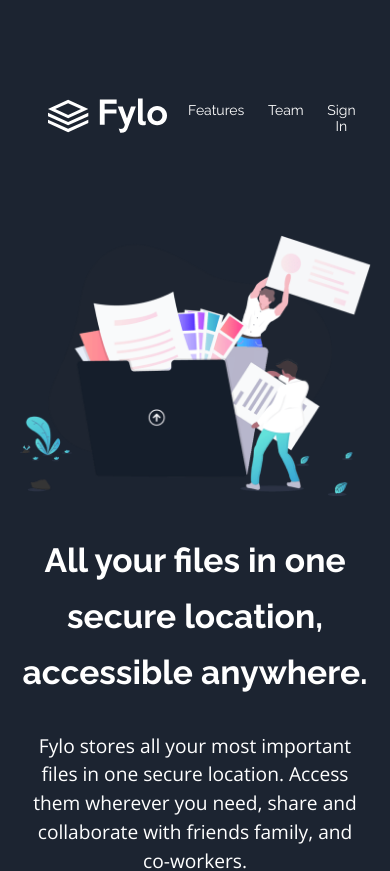
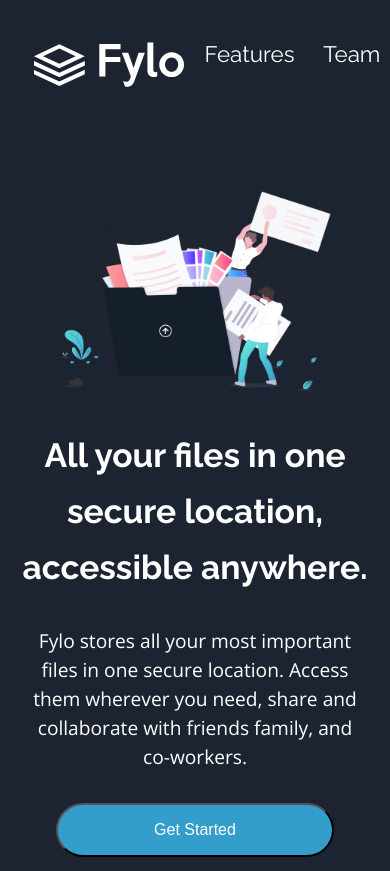
Before and after one commit to jskrnqwerty/frontend-mentor-fylo, a React (Vite) app: page / in a window 390 px wide. Shown: the top 871 px of the page. Built offline with nearby package versions, Linux system fonts and the light colour scheme.

Commit message:
mobile header

```diff
--- a/src/scss/abstracts/_media-sizes.scss
+++ b/src/scss/abstracts/_media-sizes.scss
@@ -1,9 +1,11 @@
+$mobile-screen: 765px;
+
 $body-font-size: 14px;
 
 // Destop sizes
 $heading-size: 0rem;
 $text-size-8: 0.8rem;
-// $text-size-95: 0.95rem;
+$menu-text-size: 0.9rem;
 
 $max-width-px: 900px;
 $max-width-vw: 90vw;
@@ -11,7 +13,8 @@ $block-bottom-margin: calc(2vh + 12em);
 
 // Mobile sizes
 $mobile-heading-size: 1.5rem;
-$mobile-text-size: $text-size-8 + 0.4rem;;
+$mobile-text-size: $text-size-8 + 0.4rem;
+$mobile-menu-text-size: 0;
 $mobile-max-width: 80vw;
 $mobile-width: 0vw;
 
--- a/src/scss/abstracts/_placeholders.scss
+++ b/src/scss/abstracts/_placeholders.scss
@@ -15,7 +15,7 @@
 }
 
 %header-footer-padding {
-  padding: 7em calc(4vw + 2rem);
+  padding: 7em calc(5vw + 1em);
 }
 
 %medium-text {
--- a/src/scss/components/_header.scss
+++ b/src/scss/components/_header.scss
@@ -1,5 +1,4 @@
 @use "../abstracts/" as *;
-
 
 .header {
   @extend %header-footer-padding;
@@ -7,20 +6,23 @@
   display: flex;
   align-items: center;
   justify-content: space-between;
+  padding-top: calc(5vw + 1.5em);
 
   &_logo {
     margin-right: 1.5em;
     max-width: 180px;
-    width: calc(5vw + 100px)
+    min-width: 150px;
+    width: calc(5vw + 100px);
     }
 
   &_nav-menu {
   display: flex;
-  gap: calc(4vw + 0.5rem);
+  gap: calc(4vw + 0.1rem);
   justify-content: space-between;
 
     &_item {
       font-family: $fancy-font;
+      font-size: $menu-text-size;
       color: $text-color;
       text-decoration: none;
     }
@@ -31,4 +33,35 @@
       cursor: pointer;
     }
   }
+
+  @media screen and (max-width: $mobile-screen) {
+    // background-color: grey;
+    // padding-left: 3em;
+    // padding-right: 3em;
+    &_logo {
+      // margin-right: 1.5em;
+      // max-width: 180px;
+      // min-width: 150px;
+      // width: calc(5vw + 100px);
+      }
+
+    &_nav-menu {
+    // display: flex;
+    gap: calc(7vw + 0.1rem);
+    // justify-content: space-between;
+
+      &_item {
+        font-size: $menu-text-size + 0.5rem;
+        // font-family: $fancy-font;
+        // color: $text-color;
+        // text-decoration: none;
+      }
+
+      &_item:hover {
+        // text-decoration: underline;
+        // font-weight: 700;
+        // cursor: pointer;
+      }
+    }
+  }
 }
--- a/src/scss/components/_intro.scss
+++ b/src/scss/components/_intro.scss
@@ -11,7 +11,7 @@
 
   &_image {
     max-width: 725px;
-    width: 90vw;
+    width: calc(90vw - 80px);
   }
 
   &_heading {
@@ -37,4 +37,8 @@
   &_get-started:hover {
     @extend %button-hover;
   }
+
+  @media screen and (max-width: $mobile-screen) {
+
+  }
 }
--- a/src/scss/styles.css
+++ b/src/scss/styles.css
@@ -11,7 +11,7 @@
 }
 
 .header, .footer {
-  padding: 7em calc(4vw + 2rem);
+  padding: 7em calc(5vw + 1em);
 }
 
 .footer_info .text, .footer_info_quick-links-1 ul, .footer_info_quick-links-2 ul, .explanation_info_text {
@@ -244,19 +244,22 @@
   display: flex;
   align-items: center;
   justify-content: space-between;
+  padding-top: calc(5vw + 1.5em);
 }
 .header_logo {
   margin-right: 1.5em;
   max-width: 180px;
+  min-width: 150px;
   width: calc(5vw + 100px);
 }
 .header_nav-menu {
   display: flex;
-  gap: calc(4vw + 0.5rem);
+  gap: calc(4vw + 0.1rem);
   justify-content: space-between;
 }
 .header_nav-menu_item {
   font-family: "Raleway", sans-serif;
+  font-size: 0.9rem;
   color: hsl(0, 0%, 100%);
   text-decoration: none;
 }
@@ -264,6 +267,14 @@
   text-decoration: underline;
   font-weight: 700;
   cursor: pointer;
+}
+@media screen and (max-width: 765px) {
+  .header_nav-menu {
+    gap: calc(7vw + 0.1rem);
+  }
+  .header_nav-menu_item {
+    font-size: 1.4rem;
+  }
 }
 
 .intro {
@@ -277,7 +288,7 @@
 }
 .intro_image {
   max-width: 725px;
-  width: 90vw;
+  width: calc(90vw - 80px);
 }
 .intro_heading {
   line-height: 3.5rem;
```
Also changed, not shown: 1 other file (tests, documents, lock files or other folders).
